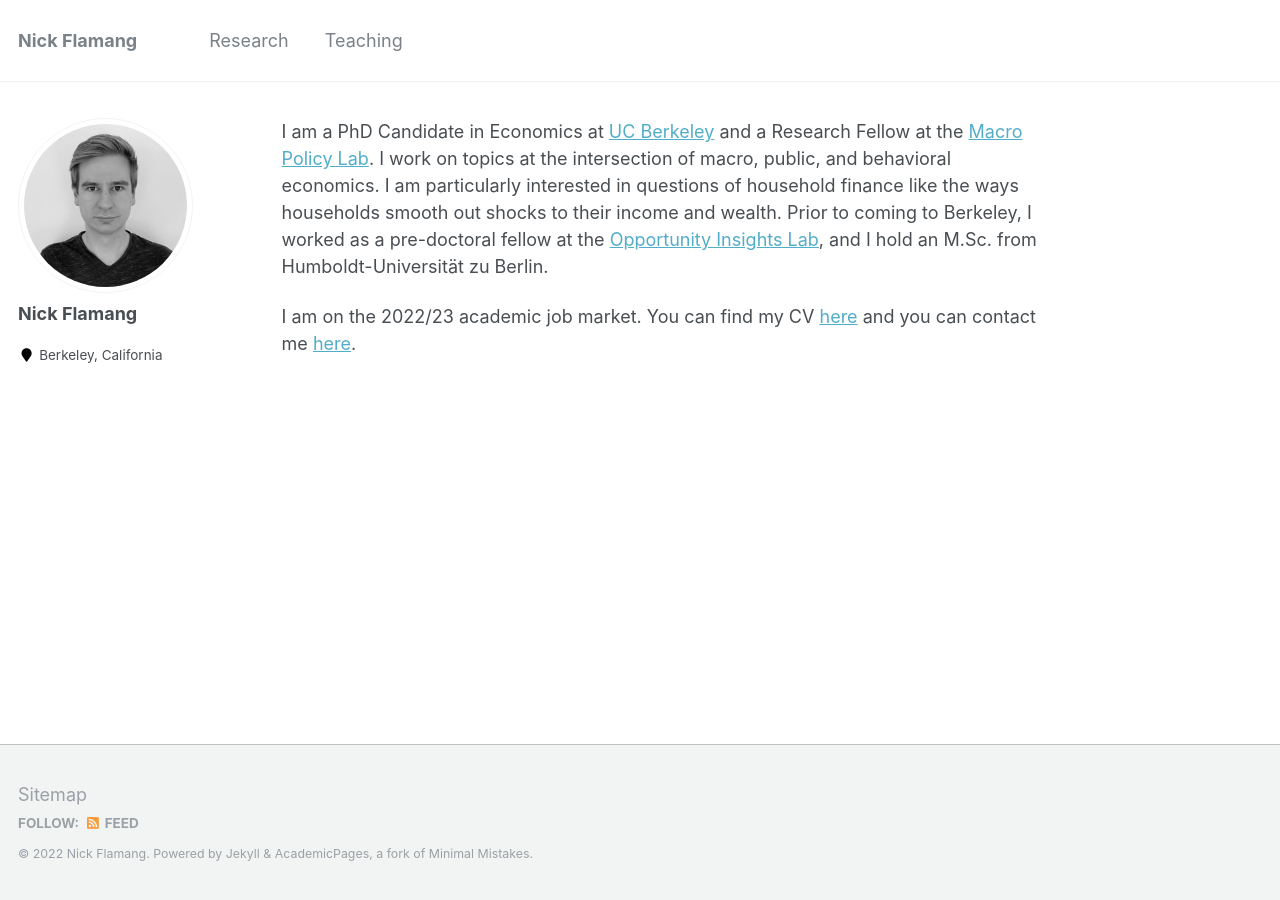
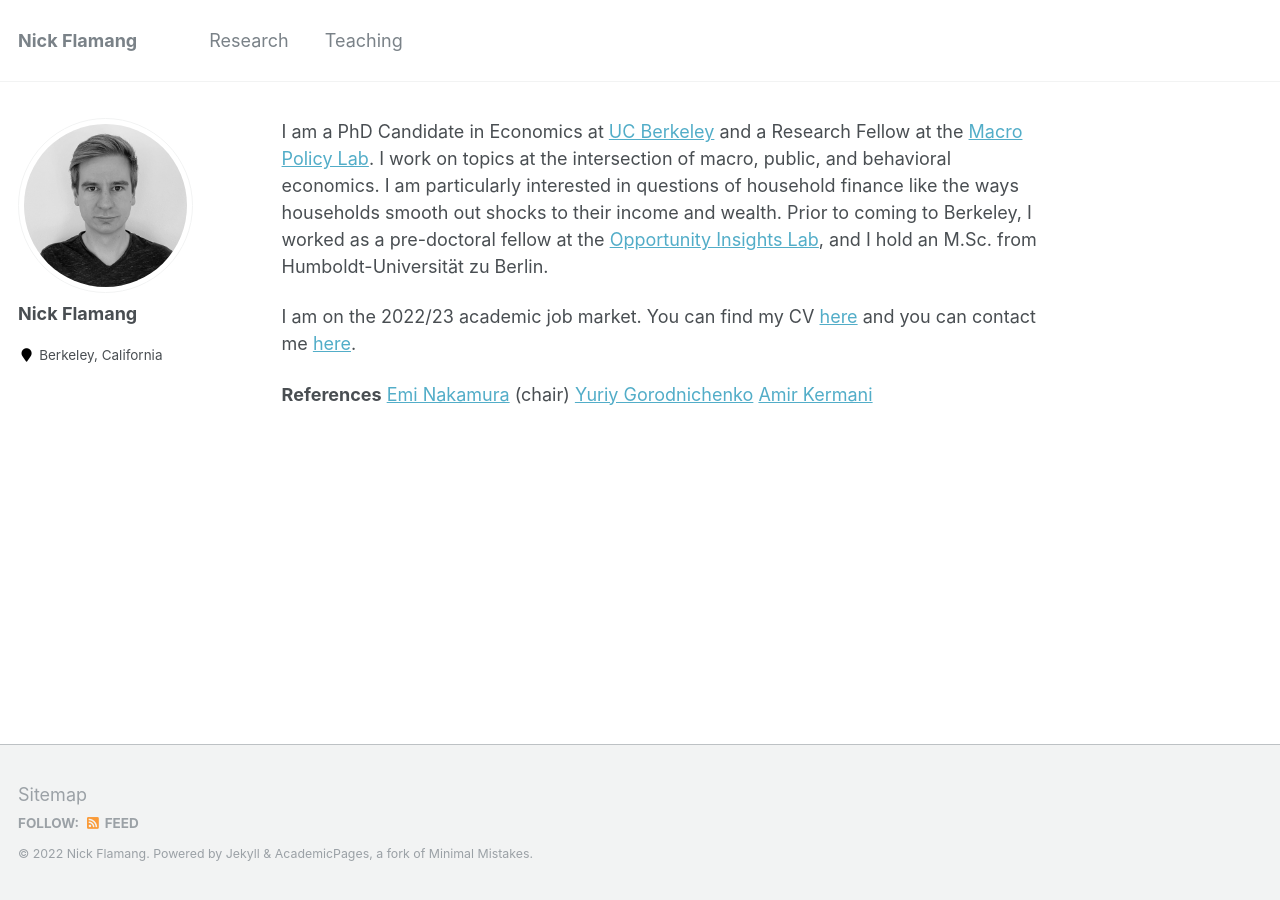
Before and after one commit to nickflamang/nickflamang.github.io, a Jekyll site: the page built from index.md, in a window 1280 px wide. Built offline with Jekyll 4.4.1, drawn with Linux system fonts in a browser that asks for light colours; our own code applies the rules of GitHub Pages for plain Markdown files.

Commit message:
Update index.md

```diff
--- a/index.md
+++ b/index.md
@@ -1,3 +1,8 @@
 I am a PhD Candidate in Economics at [UC Berkeley](https://www.econ.berkeley.edu/) and a Research Fellow at the [Macro Policy Lab](https://www.macropolicylab.org/). I work on topics at the intersection of macro, public, and behavioral economics. I am particularly interested in questions of household finance like the ways households smooth out shocks to their income and wealth. Prior to coming to Berkeley, I worked as a pre-doctoral fellow at the [Opportunity Insights Lab](https://opportunityinsights.org/), and I hold an M.Sc. from Humboldt-Universität zu Berlin.
 
 I am on the 2022/23 academic job market. You can find my CV [here](https://www.dropbox.com/s/8jmjnbfrxfxqa2f/CV_Website.pdf?dl=0) and you can contact me [here](mailto:nflamang@berkeley.edu).
+
+**References**
+[Emi Nakamura](https://eml.berkeley.edu/~enakamura/) (chair)
+[Yuriy Gorodnichenko](https://eml.berkeley.edu/~ygorodni/)
+[Amir Kermani](https://faculty.haas.berkeley.edu/amir/)
```
